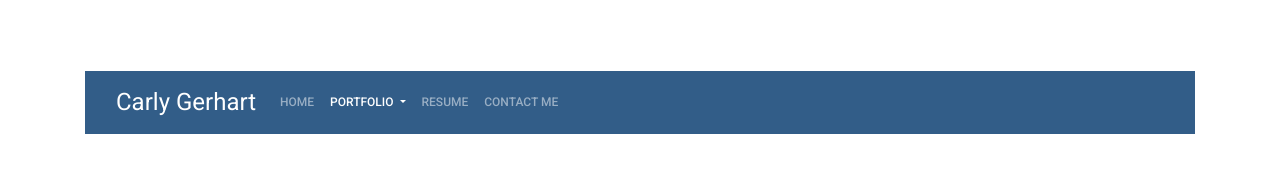
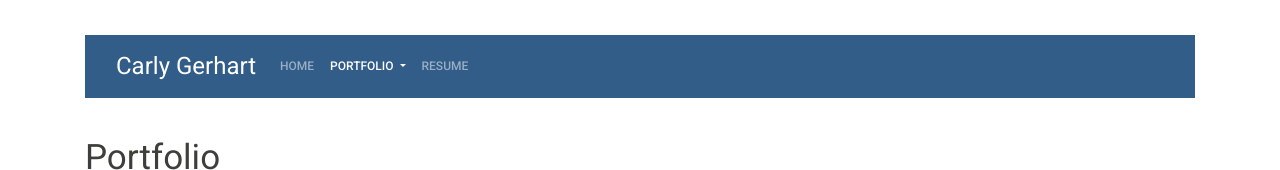
Before and after one commit to carlyrg/carlyrg.github.io, a plain HTML site: page design.html in a window 1280 px wide. Shown: the top 170 px of the page. Drawn offline with nearby package versions, Linux system fonts and the light colour scheme.

Commit message:
updated 0908

```diff
--- a/blog.css
+++ b/blog.css
@@ -5,12 +5,12 @@
  */
 
 body {
-  padding-top: 54px;
+  padding-top: 20px;
 }
 
 @media (min-width: 992px) {
   body {
-    padding-top: 56px;
+    padding-top: 20px;
   }
 }
 .blog-title{
--- a/design.html
+++ b/design.html
@@ -35,7 +35,7 @@
 
                 <div class="collapse navbar-collapse" id="navbarSupportedContent">
                     <ul class="navbar-nav mr-auto ">
-                        <a class="nav-link" href="Index.html">Home
+                        <a class="nav-link" href="index.html">Home
                         </a>
                         <li class="nav-item dropdown">
                             <a class="nav-link dropdown-toggle active" href="#" id="navbarDropdown" role="button" data-toggle="dropdown" aria-haspopup="true"
@@ -47,16 +47,14 @@
                                 <a class="dropdown-item" href="data_portfolio.html">Data Analytics</a>
                                 <a class="dropdown-item" href="projects.html">Data Analysis Projects</a>
                                 <a class="dropdown-item active" href="#">Graphic Design</a>
-                                <a class="dropdown-item" href="photography.html">Photography</a>
+                                <!-- <a class="dropdown-item" href="photography.html">Photography</a> -->
                             </div>
                         </li>
                         </li>
                         <li class="nav-item">
                             <a class="nav-link" href="resume.html">Resume</a>
                         </li>
-                        <li class="nav-item">
-                            <a class="nav-link" href="contact.html">Contact Me</a>
-                        </li>
+
                     </ul>
                 </div>
             </div>
```
Also changed, not shown: data_portfolio.html (+2 -2 lines), index.html (+1 -1 lines), photography.html (+5 -5 lines), projects.html (+2 -2 lines), resume.html (+2 -2 lines), archive/blog.html (renamed from blog.html), 7 other files.
